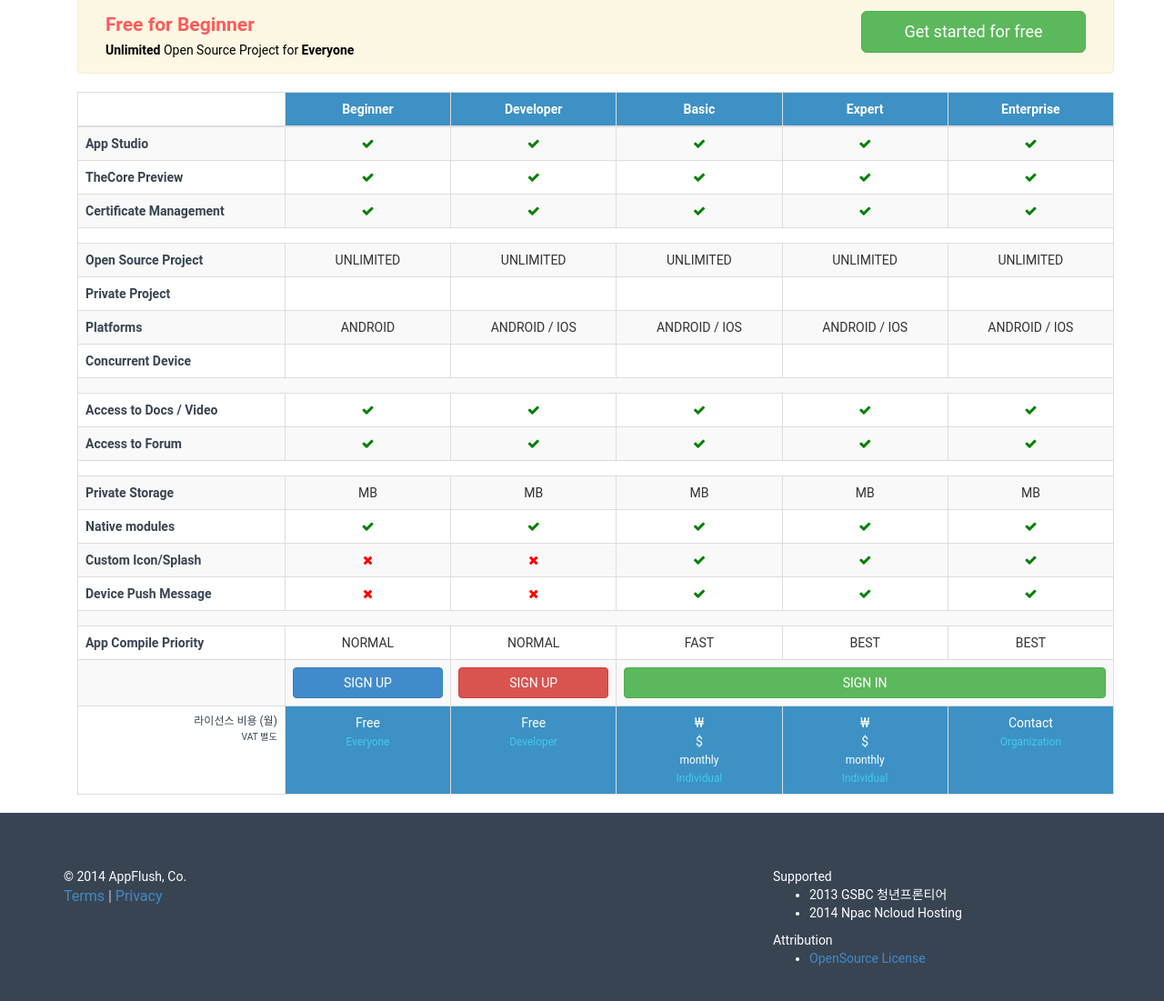
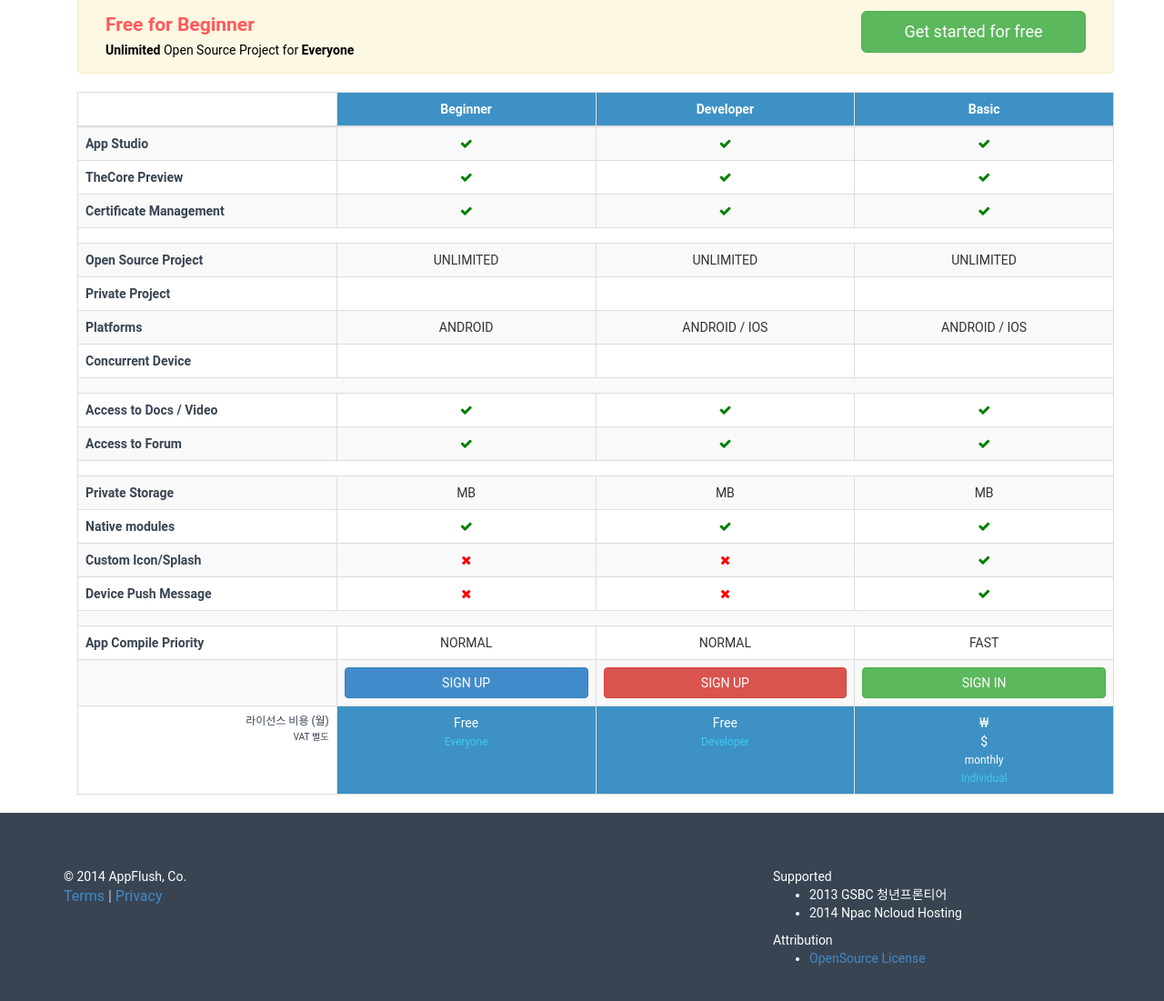
Before and after one commit to appflush/appflush.github.io, a Jekyll site: the page built from Price.html, in a window 1280 px wide and 1238 px high, cut to the strip 104-1205 px from the top of the window. Shown: the whole strip at 91% size. Built offline with Jekyll 4.4.1, drawn with Linux system fonts in a browser that asks for light colours; some web fonts are replaced.

Commit message:
라이센스 정리

```diff
--- a/Price.html
+++ b/Price.html
@@ -30,8 +30,8 @@
 									<th class="headers" scope="col">Beginner</th>
 									<th class="headers" scope="col">Developer</th>
 									<th class="headers" scope="col">Basic</th>
-									<th class="headers" scope="col">Expert</th>
-									<th class="headers" scope="col">Enterprise</th>
+									<!--<th class="headers" scope="col">Expert</th>-->
+									<!--<th class="headers" scope="col">Enterprise</th>-->
 								</tr>
 							</thead>
 							<tbody>
@@ -40,24 +40,24 @@
 									<td><i class="fa fa-check"></i></td>
 									<td><i class="fa fa-check"></i></td>
 									<td><i class="fa fa-check"></i></td>
-									<td><i class="fa fa-check"></i></td>
-									<td><i class="fa fa-check"></i></td>
+									<!--<td><i class="fa fa-check"></i></td>-->
+									<!--<td><i class="fa fa-check"></i></td>-->
 								</tr>
 								<tr>
 									<th scope="row">TheCore Preview</th>
 									<td><i class="fa fa-check"></i></td>
 									<td><i class="fa fa-check"></i></td>
 									<td><i class="fa fa-check"></i></td>
-									<td><i class="fa fa-check"></i></td>
-									<td><i class="fa fa-check"></i></td>
+									<!--<td><i class="fa fa-check"></i></td>-->
+									<!--<td><i class="fa fa-check"></i></td>-->
 								</tr>
 								<tr>
 									<th scope="row">Certificate Management</th>
 									<td><i class="fa fa-check"></i></td>
 									<td><i class="fa fa-check"></i></td>
 									<td><i class="fa fa-check"></i></td>
-									<td><i class="fa fa-check"></i></td>
-									<td><i class="fa fa-check"></i></td>
+									<!--<td><i class="fa fa-check"></i></td>-->
+									<!--<td><i class="fa fa-check"></i></td>-->
 								</tr>
 								<tr>
 									<th scope="row" colspan="6"></th>
@@ -67,31 +67,31 @@
 									<td>unlimited</td>
 									<td>unlimited</td>
 									<td>unlimited</td>
-									<td>unlimited</td>
-									<td>unlimited</td>
+									<!--<td>unlimited</td>-->
+									<!--<td>unlimited</td>-->
 								</tr>
 								<tr>
 									<th scope="row">Private Project</th>
 									<td class="projectLimit20"></td>
 									<td class="projectLimit20"></td>
 									<td class="projectLimit30"></td>
-									<td class="projectLimit40"></td>
-									<td class="projectLimit50"></td>
+									<!--<td class="projectLimit40"></td>-->
+									<!--<td class="projectLimit50"></td>-->
 								<tr>
 									<th scope="row">Platforms</th>
 									<td><span>Android</span></td>
 									<td><span>Android / iOS</span></td>
 									<td><span>Android / iOS</span></td>
-									<td><span>Android / iOS</span></td>
-									<td><span>Android / iOS</span></td>
+									<!--<td><span>Android / iOS</span></td>-->
+									<!--<td><span>Android / iOS</span></td>-->
 								</tr>
 								<tr>
 									<th scope="row">Concurrent Device</th>
 									<td class="devices20"></td>
 									<td class="devices20"></td>
 									<td class="devices30"></td>
-									<td class="devices40"></td>
-									<td class="devices50"></td>
+									<!--<td class="devices40"></td>-->
+									<!--<td class="devices50"></td>-->
 								</tr>
 								<tr>
 									<th scope="row" colspan="6"></th>
@@ -101,16 +101,16 @@
 									<td><i class="fa fa-check"></i></td>
 									<td><i class="fa fa-check"></i></td>
 									<td><i class="fa fa-check"></i></td>
-									<td><i class="fa fa-check"></i></td>
-									<td><i class="fa fa-check"></i></td>
+									<!--<td><i class="fa fa-check"></i></td>-->
+									<!--<td><i class="fa fa-check"></i></td>-->
 								</tr>
 								<tr>
 									<th scope="row">Access to Forum</th>
 									<td><i class="fa fa-check"></i></td>
 									<td><i class="fa fa-check"></i></td>
 									<td><i class="fa fa-check"></i></td>
-									<td><i class="fa fa-check"></i></td>
-									<td><i class="fa fa-check"></i></td>
+									<!--<td><i class="fa fa-check"></i></td>-->
+									<!--<td><i class="fa fa-check"></i></td>-->
 								</tr>
 								<tr>
 									<th scope="row" colspan="6"></th>
@@ -120,24 +120,24 @@
 									<td><span class="quota20"></span>MB</td>
 									<td><span class="quota20"></span>MB</td>
 									<td><span class="quota30"></span>MB</td>
-									<td><span class="quota40"></span>MB</td>
-									<td><span class="quota50"></span>MB</td>
+									<!--<td><span class="quota40"></span>MB</td>-->
+									<!--<td><span class="quota50"></span>MB</td>-->
 								</tr>
 								<tr>
 									<th scope="row">Native modules</th>
 									<td><i class="fa fa-check"></i></td>
 									<td><i class="fa fa-check"></i></td>
 									<td><i class="fa fa-check"></i></td>
-									<td><i class="fa fa-check"></i></td>
-									<td><i class="fa fa-check"></i></td>
+									<!--<td><i class="fa fa-check"></i></td>-->
+									<!--<td><i class="fa fa-check"></i></td>-->
 								</tr>
 								<tr>
 									<th scope="row">Custom Icon/Splash</th>
 									<td><i class="fa fa-times"></i></td>
 									<td><i class="fa fa-times"></i></td>
 									<td><i class="fa fa-check"></i></td>
-									<td><i class="fa fa-check"></i></td>
-									<td><i class="fa fa-check"></i></td>
+									<!--<td><i class="fa fa-check"></i></td>-->
+									<!--<td><i class="fa fa-check"></i></td>-->
 								</tr>
 <!--								<tr>
 									<th scope="row">Template <small>BETA</small></th>
@@ -152,8 +152,8 @@
 									<td><span><i class="fa fa-times"></i></span></td>
 									<td><span><i class="fa fa-times"></i></span></td>
 									<td><i class="fa fa-check"></i></td>
-									<td><i class="fa fa-check"></i></td>
-									<td><i class="fa fa-check"></i></td>
+									<!--<td><i class="fa fa-check"></i></td>-->
+									<!--<td><i class="fa fa-check"></i></td>-->
 								</tr>
 								<tr>
 									<th scope="row" colspan="6"></th>
@@ -163,8 +163,8 @@
 									<td>Normal</td>
 									<td>Normal</td>
 									<td>Fast</td>
-									<td>Best</td>
-									<td>Best</td>
+									<!--<td>Best</td>-->
+									<!--<td>Best</td>-->
 								</tr>
 								<tr>
 									<th></th>
@@ -174,7 +174,7 @@
 									<td>
 										<a href="https://www.appflush.com/signUp/developer" class="btn btn-danger btn-block"">Sign Up</a>
 									</td>
-									<td scope="row" colspan="3">
+									<td>
 										<a href="https://www.appflush.com/myAccount/billLicense?active=22" class="btn btn-success btn-block">Sign In</a>
 									</td>
 								</tr>
@@ -192,14 +192,15 @@
 											<small style="color: rgb(66, 200, 243);">Individual</small>
 										</div>
 									</td>
-									<td>
+<!--									<td>
 										<div class="price">₩ <span class="priceKrwExpert"></span></div>
 										<div class="price">$ <span class="priceUsdExpert"></span></div>
 										<small>monthly</small>
 										<div>
 											<small style="color: rgb(66, 200, 243);">Individual</small>
 										</div>
-									<td><div class="price">Contact</div><small style="color: rgb(66, 200, 243);">Organization</small></td>
+									</td>-->
+									<!--<td><div class="price">Contact</div><small style="color: rgb(66, 200, 243);">Organization</small></td>-->
 								</tr>
 							</tfoot>
 						</table>
@@ -270,6 +271,6 @@
 		color:#333;
 	}
 	.headers {
-		width:16%;
+		width:25%;
 	}
 </style>
```
